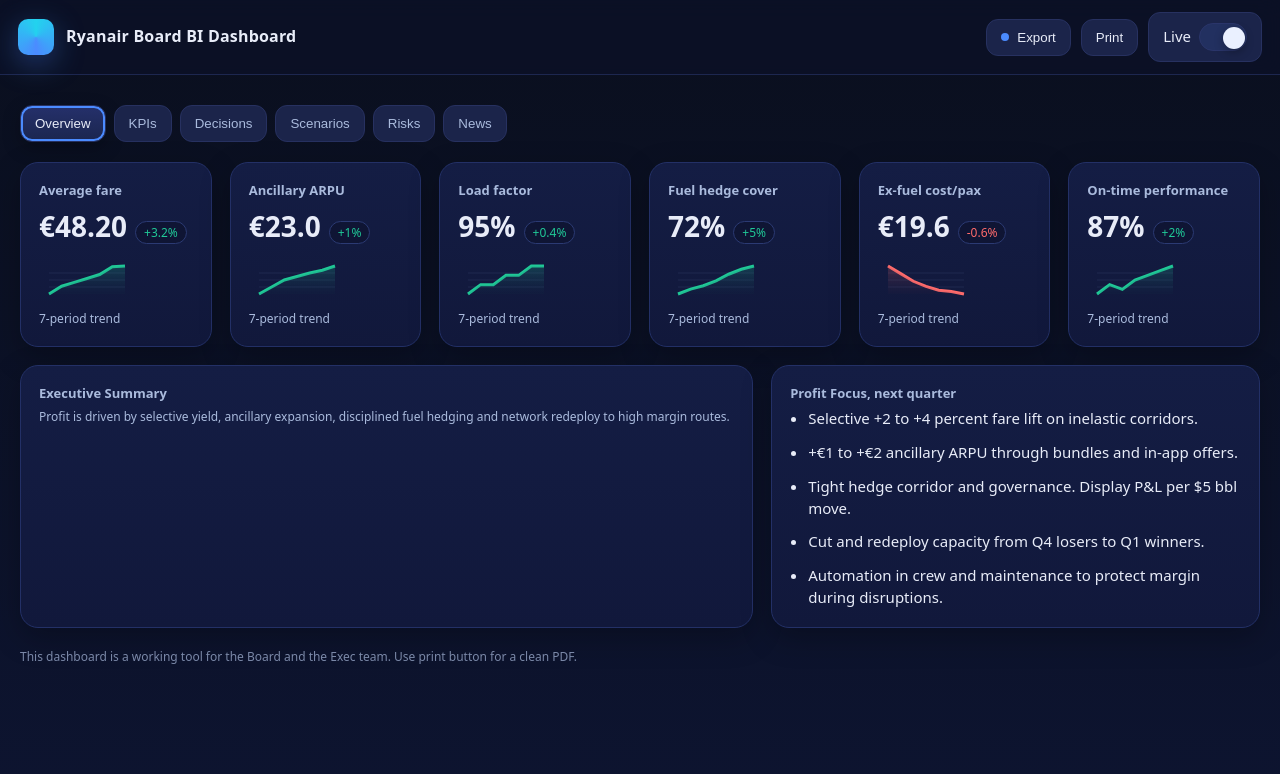
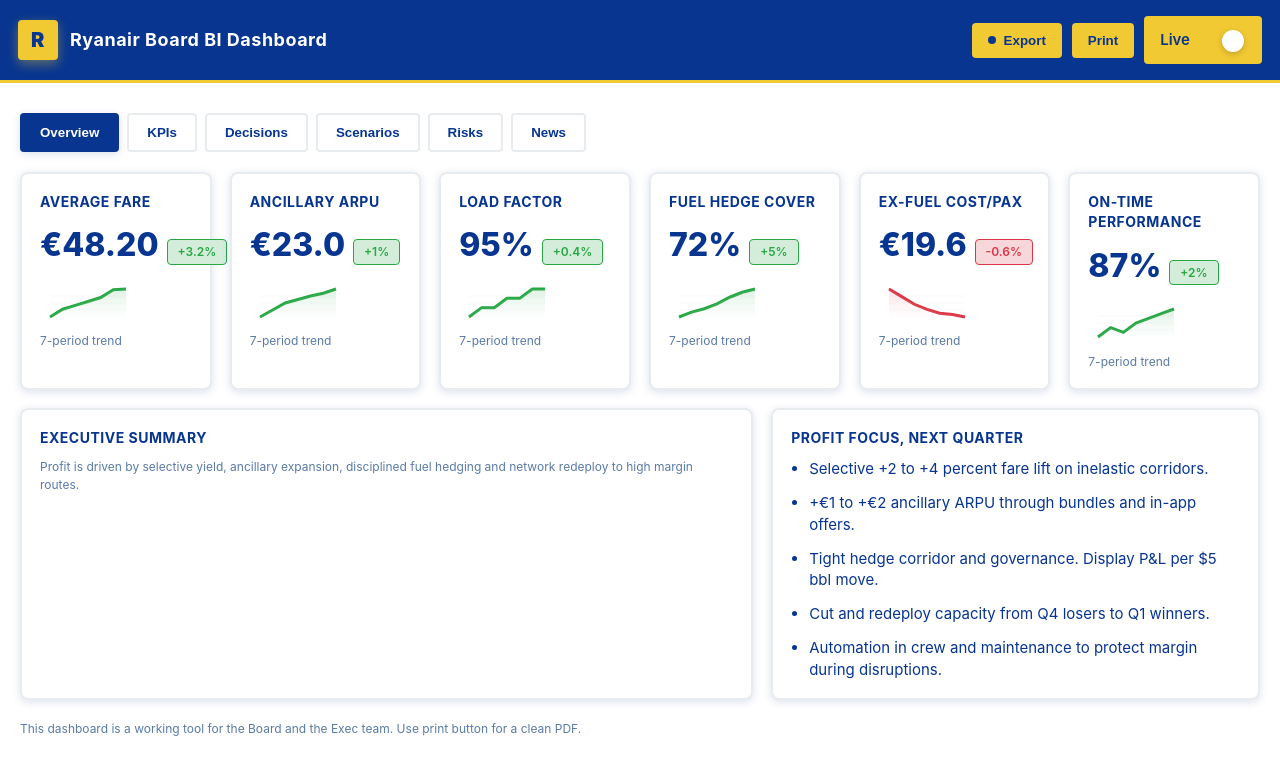
Before and after one commit to victordelrosal/ryanair, a plain HTML site: page index.html in a window 1280 px wide. Drawn offline with Linux system fonts and the light colour scheme.

Commit message:
Refactor styles and update color scheme for Ryanair Board BI Dashboard

```diff
--- a/index.html
+++ b/index.html
@@ -6,21 +6,22 @@
   <title>Ryanair Board BI Dashboard</title>
   <style>
     :root{
-      --bg:#0b1020; --panel:#121939; --muted:#1b244a; --ink:#e8ecf8; --ink-dim:#aabbdd; --accent:#4b8bff; --good:#20c997; --warn:#ffb020; --bad:#ff6b6b; --shadow:rgba(0,0,0,.25);
-      --card-radius:18px; --pad:18px; --gap:18px; --ring:0 0 0 2px var(--accent) inset;
-      --font: ui-sans-serif, system-ui, -apple-system, Segoe UI, Roboto, Helvetica, Arial, "Apple Color Emoji", "Segoe UI Emoji";
+      --ryanair-blue:#073590; --ryanair-yellow:#F1C933; --ryanair-light-blue:#1E5AA8; --ryanair-dark-blue:#041F50;
+      --bg:#FFFFFF; --panel:#F8F9FA; --muted:#E9ECEF; --ink:#073590; --ink-dim:#5A7BA6; --accent:#F1C933; --good:#28A745; --warn:#FFC107; --bad:#DC3545; --shadow:rgba(7,53,144,.15);
+      --card-radius:8px; --pad:18px; --gap:18px; --ring:0 0 0 3px var(--accent) inset;
+      --font: -apple-system, BlinkMacSystemFont, "Segoe UI", Roboto, "Helvetica Neue", Arial, sans-serif;
     }
     *{box-sizing:border-box}
     html,body{height:100%}
-    body{margin:0; background:linear-gradient(180deg,#0a0f1e 0%, #0d1430 100%); color:var(--ink); font:15px/1.45 var(--font)}
-    header{position:sticky; top:0; z-index:5; display:flex; align-items:center; justify-content:space-between; padding:12px var(--pad); background:rgba(12,18,40,.7); backdrop-filter: blur(10px); border-bottom:1px solid #1d274f}
-    .brand{display:flex; align-items:center; gap:12px; font-weight:700; letter-spacing:.2px}
-    .logo{width:36px; height:36px; border-radius:10px; background: conic-gradient(from 180deg at 50% 50%, #4b8bff, #22d3ee, #4b8bff); box-shadow:0 8px 30px rgba(75,139,255,.35)}
-    .title{font-size:16px}
+    body{margin:0; background:#FFFFFF; color:var(--ink); font:15px/1.45 var(--font)}
+    header{position:sticky; top:0; z-index:5; display:flex; align-items:center; justify-content:space-between; padding:16px var(--pad); background:var(--ryanair-blue); backdrop-filter: blur(10px); border-bottom:3px solid var(--ryanair-yellow)}
+    .brand{display:flex; align-items:center; gap:12px; font-weight:700; letter-spacing:.5px; color:#FFFFFF}
+    .logo{width:40px; height:40px; border-radius:4px; background: var(--ryanair-yellow); box-shadow:0 4px 12px rgba(241,201,51,.4); display:flex; align-items:center; justify-content:center; font-weight:900; font-size:20px; color:var(--ryanair-blue)}
+    .title{font-size:18px; color:#FFFFFF}
     .controls{display:flex; align-items:center; gap:10px}
-    .btn{display:inline-flex; align-items:center; gap:8px; padding:10px 14px; border-radius:12px; background:var(--muted); color:var(--ink); border:1px solid #273160; cursor:pointer; transition:.2s transform,.2s background}
-    .btn:hover{transform:translateY(-1px); background:#212b58}
-    .btn .dot{width:8px; height:8px; border-radius:999px; background:var(--accent)}
+    .btn{display:inline-flex; align-items:center; gap:8px; padding:10px 16px; border-radius:4px; background:var(--ryanair-yellow); color:var(--ryanair-blue); border:none; cursor:pointer; transition:.2s all; font-weight:600}
+    .btn:hover{transform:translateY(-2px); background:#FFD54F; box-shadow:0 4px 12px rgba(241,201,51,.5)}
+    .btn .dot{width:8px; height:8px; border-radius:999px; background:var(--ryanair-blue)}
 
     main{padding:20px; max-width:1400px; margin:0 auto}
     .grid{display:grid; gap:var(--gap)}
@@ -28,20 +29,21 @@
     @media (max-width:1200px){ .kpis{grid-template-columns:repeat(3,1fr)} }
     @media (max-width:720px){ .kpis{grid-template-columns:repeat(2,1fr)} }
 
-    .card{background:linear-gradient(180deg, #141d44, #11183b); border:1px solid #233066; border-radius:var(--card-radius); padding:var(--pad); box-shadow:0 10px 30px var(--shadow)}
-    .card h3{margin:0 0 6px 0; font-size:13px; font-weight:600; color:var(--ink-dim)}
+    .card{background:#FFFFFF; border:2px solid #E9ECEF; border-radius:var(--card-radius); padding:var(--pad); box-shadow:0 2px 8px var(--shadow)}
+    .card h3{margin:0 0 10px 0; font-size:14px; font-weight:700; color:var(--ryanair-blue); text-transform:uppercase; letter-spacing:0.5px}
     .metric{display:flex; align-items:baseline; gap:8px}
-    .metric .value{font-size:28px; font-weight:800}
-    .metric .delta{font-size:12px; padding:2px 8px; border-radius:999px; background:#0f1534; border:1px solid #2b3a73}
-    .delta.up{color:var(--good)}
-    .delta.down{color:var(--bad)}
+    .metric .value{font-size:32px; font-weight:800; color:var(--ryanair-blue)}
+    .metric .delta{font-size:12px; padding:3px 10px; border-radius:4px; background:#F8F9FA; border:1px solid #DEE2E6; font-weight:600}
+    .delta.up{color:var(--good); background:#D4EDDA; border-color:var(--good)}
+    .delta.down{color:var(--bad); background:#F8D7DA; border-color:var(--bad)}
 
     .spark{height:48px; margin-top:10px}
     .sub{font-size:12px; color:var(--ink-dim)}
 
     .tabs{display:flex; gap:8px; margin:10px 0 20px 0; flex-wrap:wrap}
-    .tab{cursor:pointer; padding:10px 14px; border-radius:12px; background:var(--muted); border:1px solid #273160; color:var(--ink-dim)}
-    .tab.active{color:var(--ink); background:linear-gradient(180deg,#25306b,#1b264f); box-shadow:0 6px 18px rgba(0,0,0,.25), var(--ring)}
+    .tab{cursor:pointer; padding:10px 18px; border-radius:4px; background:#FFFFFF; border:2px solid #E9ECEF; color:var(--ryanair-blue); font-weight:600; transition:.2s all}
+    .tab:hover{border-color:var(--ryanair-yellow)}
+    .tab.active{color:#FFFFFF; background:var(--ryanair-blue); border-color:var(--ryanair-blue); box-shadow:0 2px 8px var(--shadow)}
 
     .section{display:none}
     .section.active{display:block}
@@ -50,23 +52,36 @@
     @media (max-width:1000px){ .two-col{grid-template-columns:1fr} }
 
     .list{display:grid; gap:12px}
-    .row{display:flex; align-items:flex-start; justify-content:space-between; gap:16px; padding:12px 0; border-bottom:1px dashed #2a356a}
+    .row{display:flex; align-items:flex-start; justify-content:space-between; gap:16px; padding:12px 0; border-bottom:1px solid #E9ECEF}
     .row:last-child{border-bottom:none}
 
-    .pill{display:inline-block; font-size:12px; padding:4px 10px; border-radius:999px; border:1px solid #2a356a; background:#0f1534; color:var(--ink-dim)}
-    .pill.good{color:var(--good); border-color:#2a5f54}
-    .pill.warn{color:var(--warn); border-color:#66532a}
-    .pill.bad{color:var(--bad); border-color:#6a2a2a}
+    .pill{display:inline-block; font-size:11px; padding:4px 12px; border-radius:4px; border:1px solid #DEE2E6; background:#F8F9FA; color:var(--ryanair-blue); font-weight:600; text-transform:uppercase; letter-spacing:0.3px}
+    .pill.good{color:#FFFFFF; background:var(--good); border-color:var(--good)}
+    .pill.warn{color:#000; background:var(--warn); border-color:var(--warn)}
+    .pill.bad{color:#FFFFFF; background:var(--bad); border-color:var(--bad)}
 
     table{width:100%; border-collapse:collapse; border-spacing:0}
-    th, td{padding:12px; text-align:left; border-bottom:1px solid #223060}
-    th{font-size:12px; color:var(--ink-dim); font-weight:600}
+    th, td{padding:14px 12px; text-align:left; border-bottom:1px solid #E9ECEF}
+    th{font-size:11px; color:var(--ryanair-blue); font-weight:700; text-transform:uppercase; letter-spacing:0.5px; background:#F8F9FA}
+    td{color:var(--ink)}
+    tr:hover{background:#F8F9FA}
 
-    .footer{opacity:.7; font-size:12px; margin:20px 0; color:var(--ink-dim)}
+    .footer{font-size:12px; margin:20px 0; color:var(--ink-dim)}
 
-    .switch{position:relative; width:48px; height:28px; background:#223060; border-radius:20px; border:1px solid #2a356a; cursor:pointer}
-    .knob{position:absolute; top:3px; left:3px; width:22px; height:22px; background:#eaf0ff; border-radius:999px; box-shadow:0 3px 10px rgba(0,0,0,.3); transition:left .2s}
-    .switch.on .knob{left:23px}
+    .switch{position:relative; width:48px; height:28px; background:#E9ECEF; border-radius:20px; border:2px solid #DEE2E6; cursor:pointer; transition:.2s all}
+    .switch.on{background:var(--ryanair-yellow); border-color:var(--ryanair-yellow)}
+    .knob{position:absolute; top:2px; left:2px; width:22px; height:22px; background:#FFFFFF; border-radius:999px; box-shadow:0 2px 6px rgba(0,0,0,.2); transition:left .2s}
+    .switch.on .knob{left:22px}
+
+    input[type="range"]{
+      width:100%; height:6px; border-radius:3px; background:#E9ECEF; outline:none; -webkit-appearance:none; appearance:none;
+    }
+    input[type="range"]::-webkit-slider-thumb{
+      -webkit-appearance:none; width:20px; height:20px; border-radius:50%; background:var(--ryanair-yellow); cursor:pointer; border:2px solid var(--ryanair-blue);
+    }
+    input[type="range"]::-moz-range-thumb{
+      width:20px; height:20px; border-radius:50%; background:var(--ryanair-yellow); cursor:pointer; border:2px solid var(--ryanair-blue);
+    }
 
     /* Print styles */
     @media print{
@@ -79,7 +94,7 @@
 <body>
   <header aria-label="Top navigation">
     <div class="brand" role="img" aria-label="Ryanair Board Dashboard">
-      <div class="logo"></div>
+      <div class="logo">R</div>
       <div class="title">Ryanair Board BI Dashboard</div>
     </div>
     <div class="controls">
@@ -289,17 +304,17 @@
       const ys = data.map(v=> h - pad - ( (v-min)/(max-min||1) )*(h-2*pad));
       ctx.clearRect(0,0,w,h);
       // grid
-      ctx.globalAlpha = .15; ctx.strokeStyle = '#6f7db3';
+      ctx.globalAlpha = .2; ctx.strokeStyle = '#DEE2E6';
       [0.25,0.5,0.75].forEach(r=>{ctx.beginPath(); ctx.moveTo(pad, h - pad - r*(h-2*pad)); ctx.lineTo(w-pad, h - pad - r*(h-2*pad)); ctx.stroke();});
       // line
-      ctx.globalAlpha = 1; ctx.lineWidth = 3*devicePixelRatio; ctx.strokeStyle = dir==='up'? '#20c997':'#ff6b6b';
+      ctx.globalAlpha = 1; ctx.lineWidth = 3*devicePixelRatio; ctx.strokeStyle = dir==='up'? '#28A745':'#DC3545';
       ctx.beginPath(); ctx.moveTo(xs[0], ys[0]);
       for(let i=1;i<xs.length;i++){ ctx.lineTo(xs[i], ys[i]); }
       ctx.stroke();
       // fill
       const grad = ctx.createLinearGradient(0,0,0,h);
-      grad.addColorStop(0, (dir==='up')? 'rgba(32,201,151,.35)':'rgba(255,107,107,.35)');
-      grad.addColorStop(1, 'rgba(17,24,59,0)');
+      grad.addColorStop(0, (dir==='up')? 'rgba(40,167,69,.25)':'rgba(220,53,69,.25)');
+      grad.addColorStop(1, 'rgba(255,255,255,0)');
       ctx.fillStyle = grad; ctx.beginPath();
       ctx.moveTo(xs[0], h-pad); for(let i=0;i<xs.length;i++){ ctx.lineTo(xs[i], ys[i]); }
       ctx.lineTo(xs.at(-1), h-pad); ctx.closePath(); ctx.fill();
@@ -331,14 +346,14 @@
       bars.forEach((v,i)=>{
         const x = pad + i*((w-2*pad)/bars.length) + 6*devicePixelRatio;
         const barH = (v/max) * (h-2*pad);
-        ctx.fillStyle = '#4b8bff';
+        ctx.fillStyle = '#F1C933';
         ctx.fillRect(x, h-pad-barH, bw, barH);
-        ctx.fillStyle = '#aabbdd'; ctx.font = `${12*devicePixelRatio}px ${getComputedStyle(document.body).fontFamily}`;
-        ctx.globalAlpha = .9; ctx.fillText(`${v}%`, x, h-pad-barH-6*devicePixelRatio);
+        ctx.fillStyle = '#073590'; ctx.font = `${12*devicePixelRatio}px ${getComputedStyle(document.body).fontFamily}`;
+        ctx.globalAlpha = 1; ctx.fillText(`${v}%`, x, h-pad-barH-6*devicePixelRatio);
         ctx.globalAlpha = 1;
       });
       // axis line
-      ctx.strokeStyle = '#2a356a'; ctx.beginPath(); ctx.moveTo(pad, h-pad); ctx.lineTo(w-pad, h-pad); ctx.stroke();
+      ctx.strokeStyle = '#DEE2E6'; ctx.beginPath(); ctx.moveTo(pad, h-pad); ctx.lineTo(w-pad, h-pad); ctx.stroke();
     }
 
     function renderDecisions(){
```
